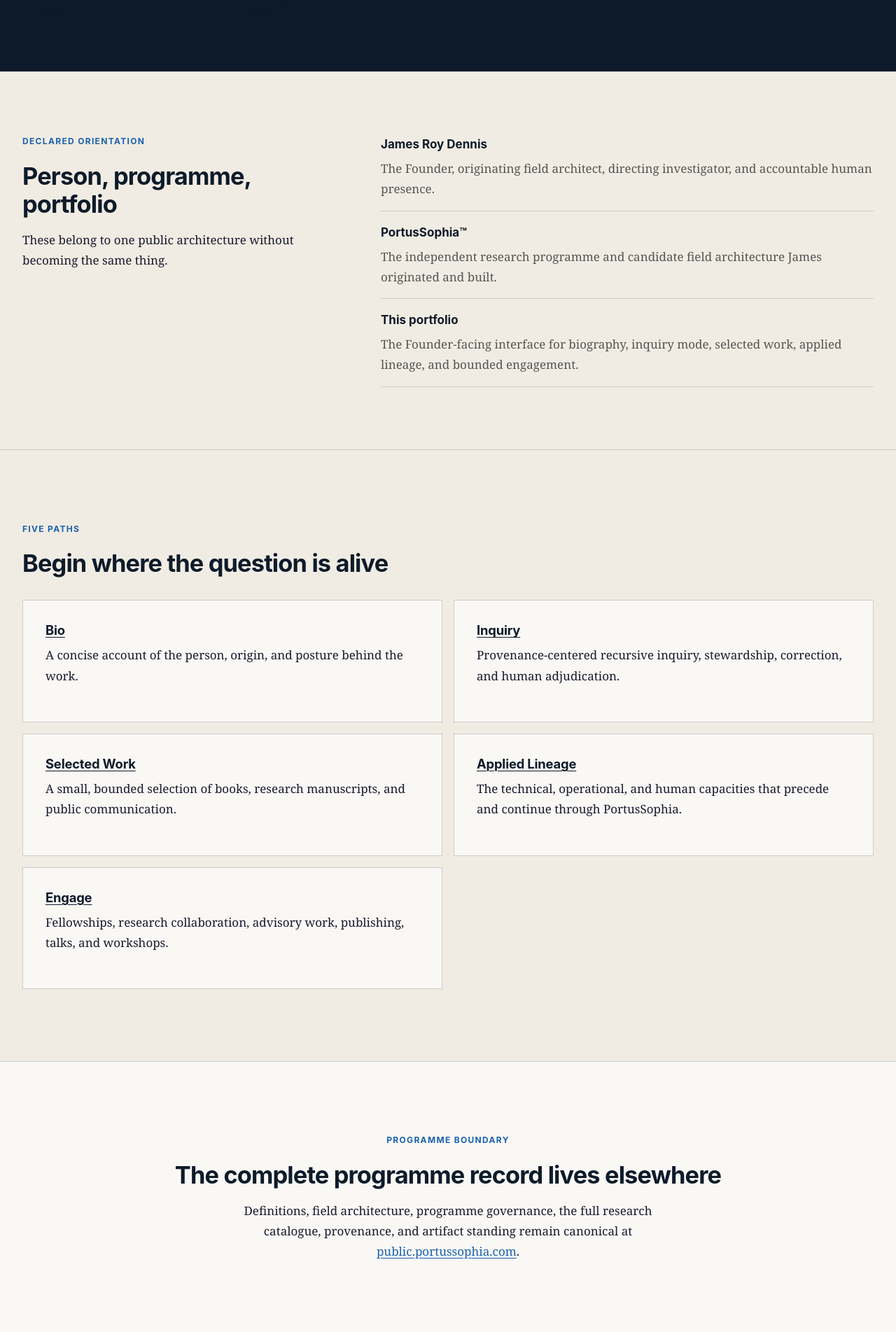
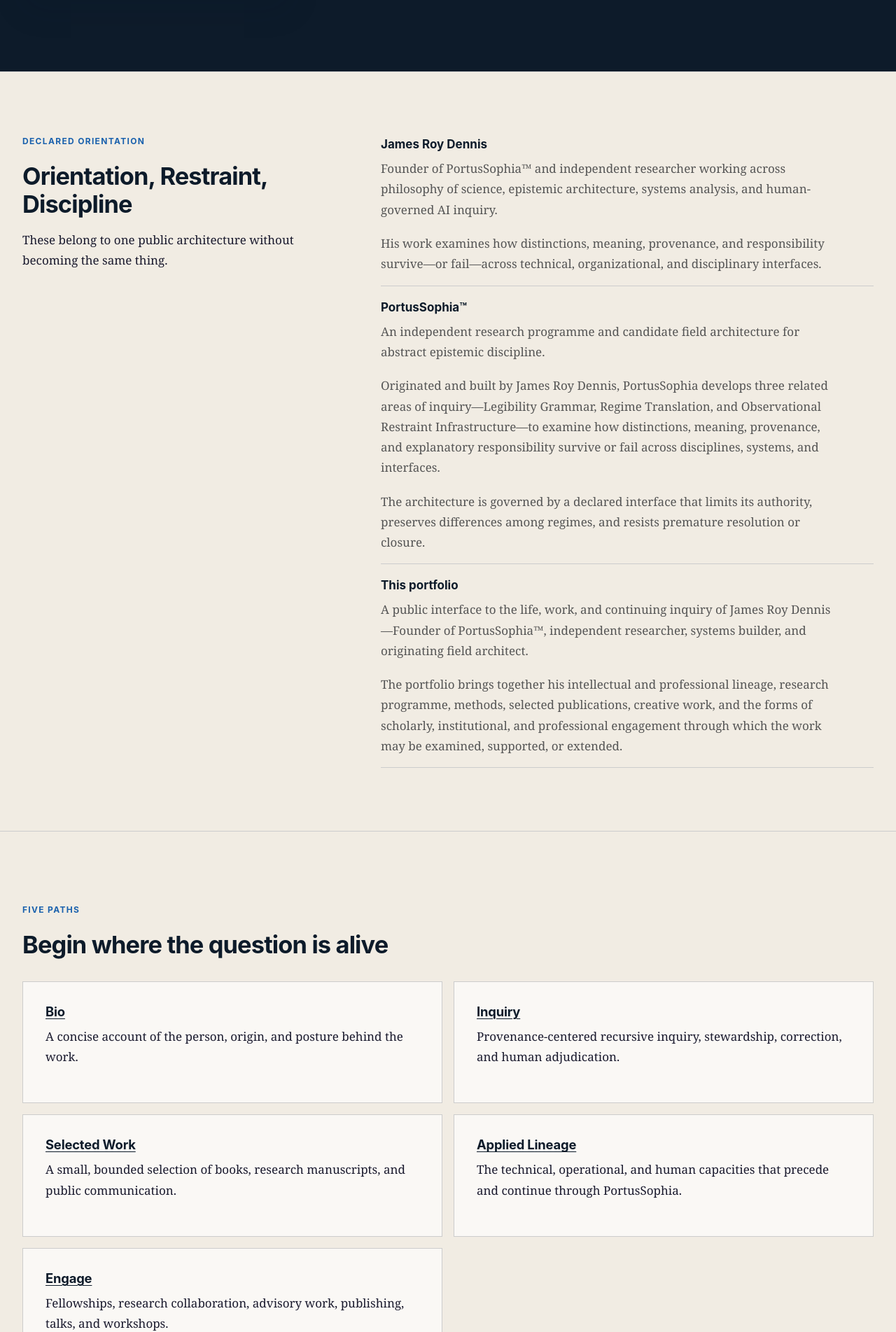
Before and after one commit to portussophia/portussophia-founder, a Jekyll site: the page built from index.md, in a window 1280 px wide. Shown: the part 626-2529 px from the top of the page at 70% size. Built offline with Jekyll 4.4.1, drawn with Linux system fonts in a browser that asks for light colours.

Commit message:
altered main page text. more specific

```diff
--- a/assets/css/site.css
+++ b/assets/css/site.css
@@ -476,6 +476,10 @@ blockquote {
 .distinction-list dd {
   margin: 0.3rem 0 0;
   color: var(--warm-slate);
+}
+
+.distinction-list dd p:last-child {
+  margin-bottom: 0;
 }
 
 .pathways,
--- a/index.md
+++ b/index.md
@@ -32,21 +32,31 @@ permalink: /
   <div class="shell orientation-grid">
     <div>
       <p class="section-label">Declared orientation</p>
-      <h2 id="orientation-heading">Person, programme, portfolio</h2>
+      <h2 id="orientation-heading">Orientation, Restraint, Discipline</h2>
       <p>These belong to one public architecture without becoming the same thing.</p>
     </div>
     <dl class="distinction-list">
       <div>
         <dt>James Roy Dennis</dt>
-        <dd>The Founder, originating field architect, directing investigator, and accountable human presence.</dd>
+        <dd>
+          <p>Founder of PortusSophia™ and independent researcher working across philosophy of science, epistemic architecture, systems analysis, and human-governed AI inquiry.</p>
+          <p>His work examines how distinctions, meaning, provenance, and responsibility survive—or fail—across technical, organizational, and disciplinary interfaces.</p>
+        </dd>
       </div>
       <div>
         <dt>PortusSophia™</dt>
-        <dd>The independent research programme and candidate field architecture James originated and built.</dd>
+        <dd>
+          <p>An independent research programme and candidate field architecture for abstract epistemic discipline.</p>
+          <p>Originated and built by James Roy Dennis, PortusSophia develops three related areas of inquiry—Legibility Grammar, Regime Translation, and Observational Restraint Infrastructure—to examine how distinctions, meaning, provenance, and explanatory responsibility survive or fail across disciplines, systems, and interfaces.</p>
+          <p>The architecture is governed by a declared interface that limits its authority, preserves differences among regimes, and resists premature resolution or closure.</p>
+        </dd>
       </div>
       <div>
         <dt>This portfolio</dt>
-        <dd>The Founder-facing interface for biography, inquiry mode, selected work, applied lineage, and bounded engagement.</dd>
+        <dd>
+          <p>A public interface to the life, work, and continuing inquiry of James Roy Dennis—Founder of PortusSophia™, independent researcher, systems builder, and originating field architect.</p>
+          <p>The portfolio brings together his intellectual and professional lineage, research programme, methods, selected publications, creative work, and the forms of scholarly, institutional, and professional engagement through which the work may be examined, supported, or extended.</p>
+        </dd>
       </div>
     </dl>
   </div>
```
